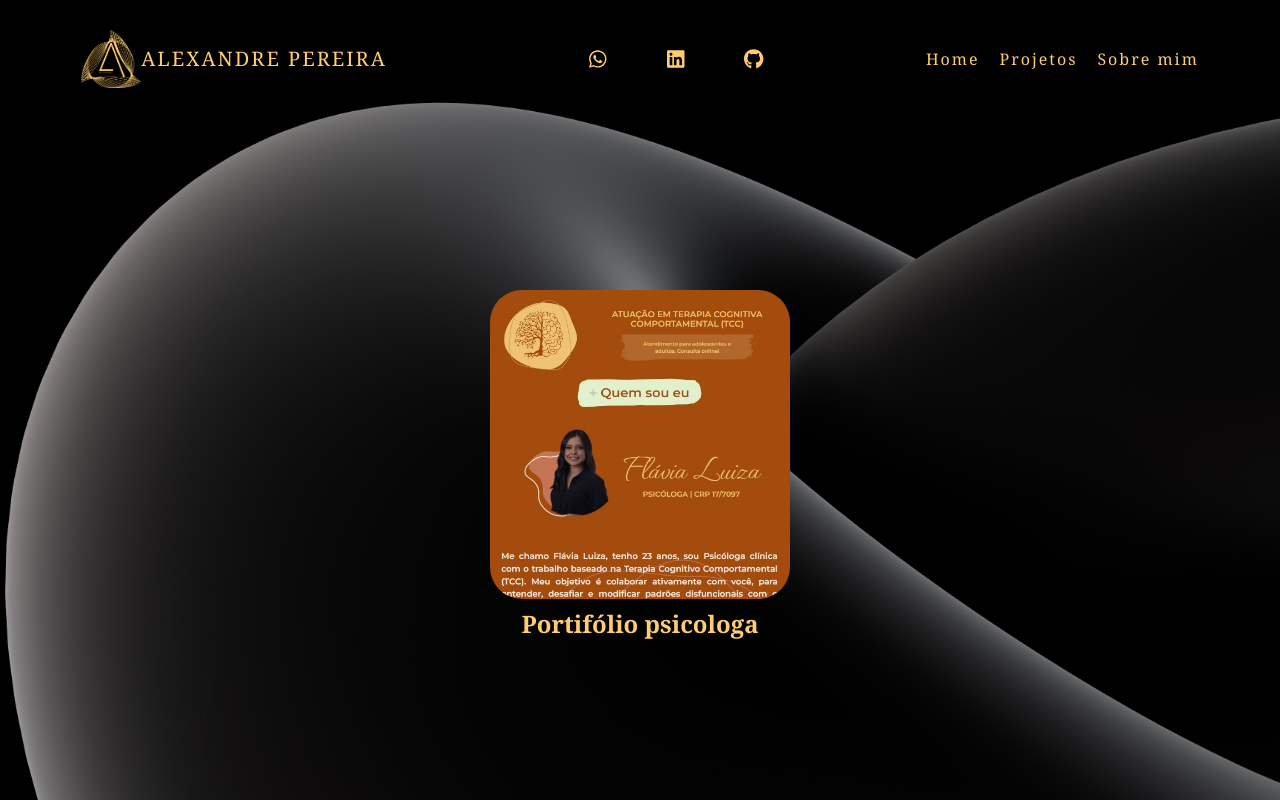
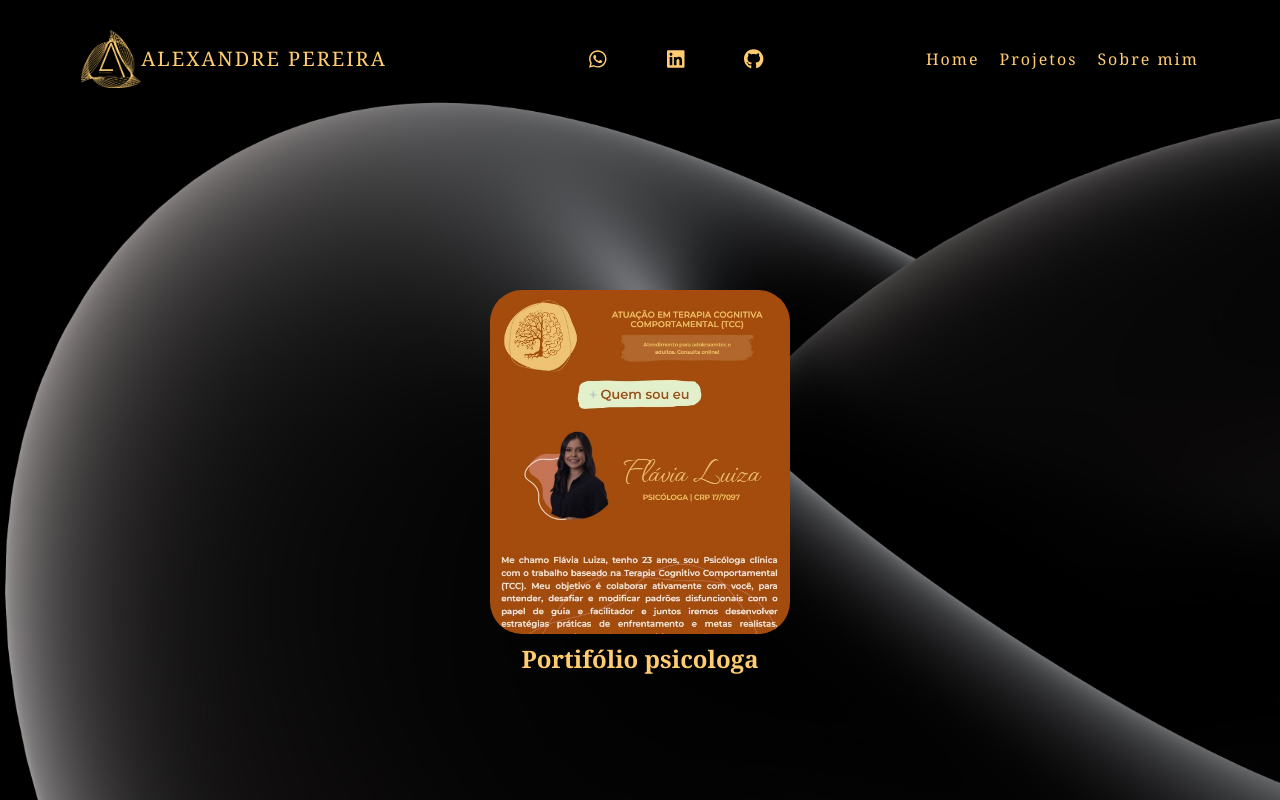
Before and after one commit to xandezz/curriculo2.0, a React (Vite) app: page /projects in a window 1280 px wide. Built offline with nearby package versions, Linux system fonts and the light colour scheme.

Commit message:
configurações de deploy

```diff
--- a/src/Pages/Sobremim.jsx
+++ b/src/Pages/Sobremim.jsx
@@ -8,8 +8,7 @@ const Sobremim = () => {
         <div className="conteudo-principal sobremim-container align">
 
             <div className='sobremim-conteudo align'>
-                <img className='sobremim-foto' src="
-                ../../public/perfil.jpeg" alt="Minha foto" />
+                <img className='sobremim-foto' src="perfil.jpeg" alt="Minha foto" />
                 <p className='sobremim-texto'>Sou estudante de Ciências da Computação(7º período) e desenvolvedor Front-end React. Além disso, estou explorando o mundo do UX Design. Meu objetivo é integrar meu conhecimento em Ciências da Computação e meu crescente interesse em UX Design para contribuir significativamente no desenvolvimento de soluções tecnológicas inovadoras. Sou comprometido em todas as minhas ações, altamente criativo e estou constantemente em busca de aprimorar minhas habilidades. Atualmente, estou no processo de criar minhas primeiras aplicações React e compartilhar conhecimento à medida que o construo.
                 </p>
 
--- a/src/components/Card.jsx
+++ b/src/components/Card.jsx
@@ -1,22 +1,24 @@
 import './Card.css';
 
-const Card = ({ nome, backgroundURL, url }) => {
+const Card = ({ nome, backgroundURL, url, alt }) => {
 
 
   return (
     <div className="container-card">
       <div className='card'>
         <a
-          className='conteudo-card'
-          style={{ backgroundImage: `url(${"'"+backgroundURL+ "'"})` }}
           href={url}
           target='_blank'
-          >
+        >
+          <img
+            src={backgroundURL} className='conteudo-card'
+            alt={alt}
+          />
+        </a>
 
-        </a>
         <h2 className='texto-card'>
-            {nome}
-          </h2>
+          {nome}
+        </h2>
       </div>
     </div>
   );
--- a/src/components/Carrossel.jsx
+++ b/src/components/Carrossel.jsx
@@ -6,7 +6,8 @@ import './Carrossel.css'
 const Carrossel = () => {
   return (
     <div className="carrossel-container">
-      <Card nome="Portifólio psicologa" descricao="Este é um market place" backgroundURL="../../public/portifoliopsicologa.jpeg" url={"https://master--psiflavialuiza.netlify.app/"} />
+      <Card nome="Portifólio psicologa" descricao="Este é um market place" backgroundURL="../../public/portifoliopsicologa.jpeg" url={"https://master--psiflavialuiza.netlify.app/"}
+      alt={"imagem do portifolio"}/>
     </div>
   );
 };
```
